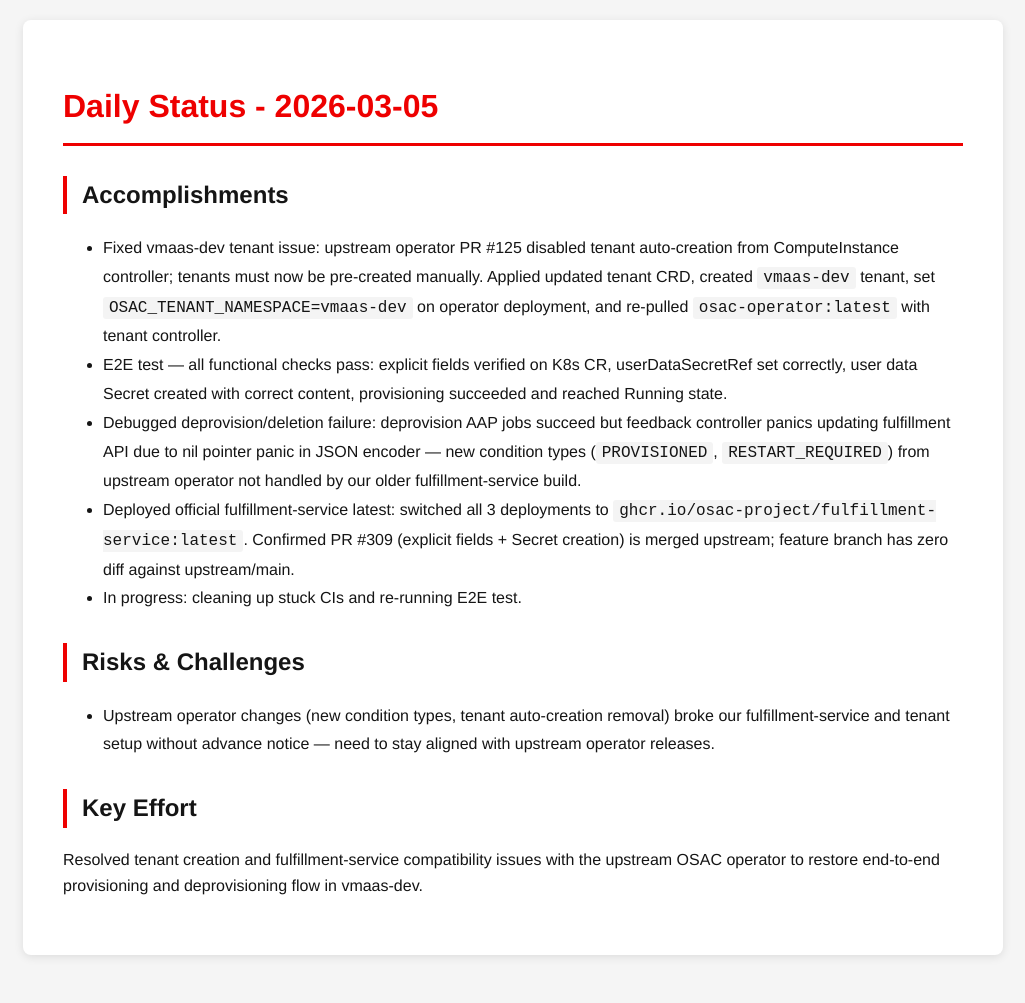
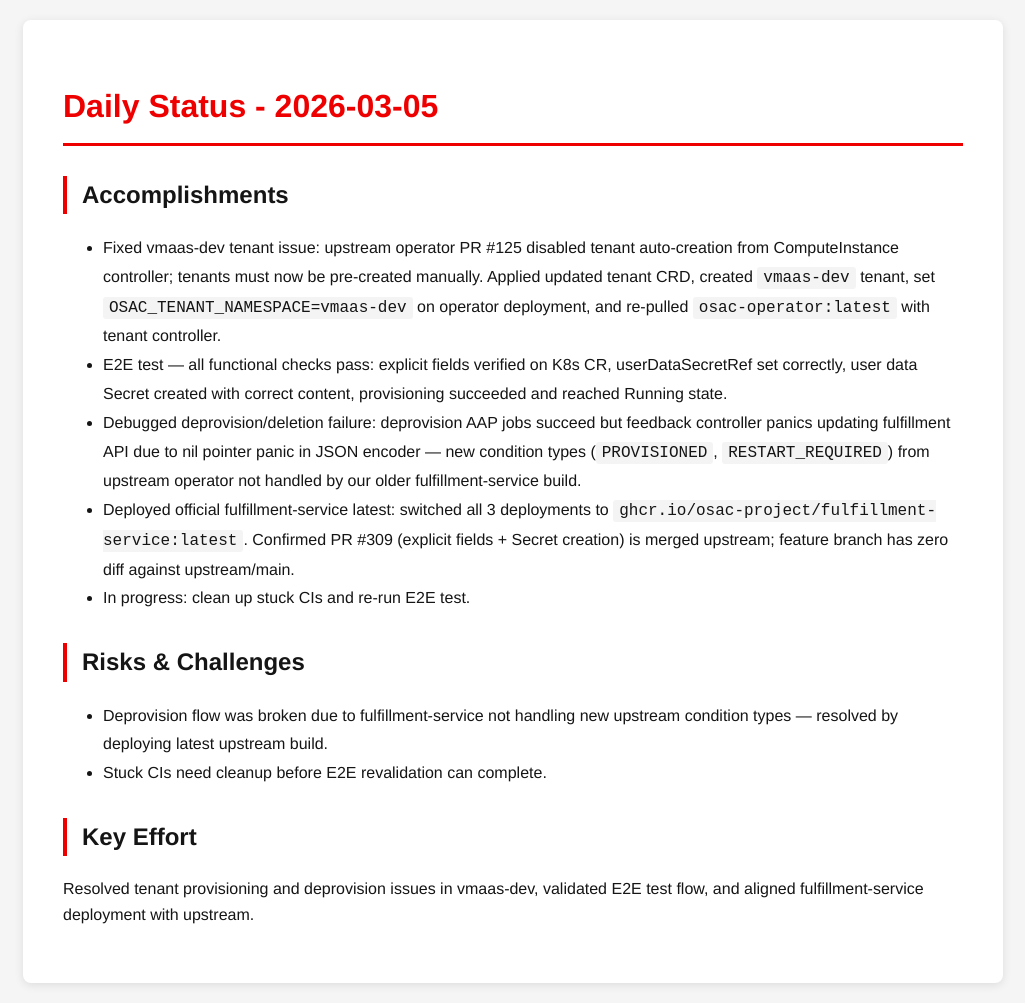
Before and after one commit to tzvatot/daily-status, a Jekyll site: the page built from 2026-03-05.md, in a window 1280 px wide. Shown: the whole page, without its empty margins (127-1152 px from the left). Built offline with Jekyll 4.4.1, drawn with Linux system fonts in a browser that asks for light colours; before the commit the page ends 975 px from its top, so only the background shows below that.

Commit message:
Daily status update - 2026-03-05

```diff
--- a/2026-03-05.md
+++ b/2026-03-05.md
@@ -11,10 +11,11 @@ date: 2026-03-05
 - E2E test — all functional checks pass: explicit fields verified on K8s CR, userDataSecretRef set correctly, user data Secret created with correct content, provisioning succeeded and reached Running state.
 - Debugged deprovision/deletion failure: deprovision AAP jobs succeed but feedback controller panics updating fulfillment API due to nil pointer panic in JSON encoder — new condition types (`PROVISIONED`, `RESTART_REQUIRED`) from upstream operator not handled by our older fulfillment-service build.
 - Deployed official fulfillment-service latest: switched all 3 deployments to `ghcr.io/osac-project/fulfillment-service:latest`. Confirmed PR #309 (explicit fields + Secret creation) is merged upstream; feature branch has zero diff against upstream/main.
-- In progress: cleaning up stuck CIs and re-running E2E test.
+- In progress: clean up stuck CIs and re-run E2E test.
 
 ## Risks & Challenges
-- Upstream operator changes (new condition types, tenant auto-creation removal) broke our fulfillment-service and tenant setup without advance notice — need to stay aligned with upstream operator releases.
+- Deprovision flow was broken due to fulfillment-service not handling new upstream condition types — resolved by deploying latest upstream build.
+- Stuck CIs need cleanup before E2E revalidation can complete.
 
 ## Key Effort
-Resolved tenant creation and fulfillment-service compatibility issues with the upstream OSAC operator to restore end-to-end provisioning and deprovisioning flow in vmaas-dev.
+Resolved tenant provisioning and deprovision issues in vmaas-dev, validated E2E test flow, and aligned fulfillment-service deployment with upstream.
```
